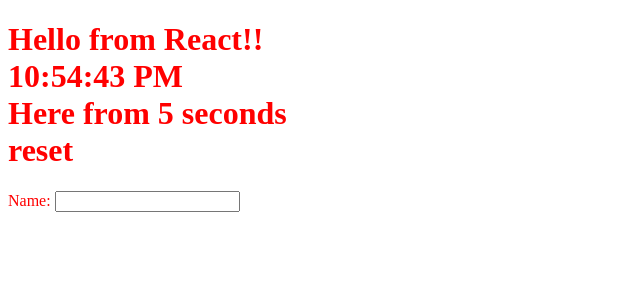
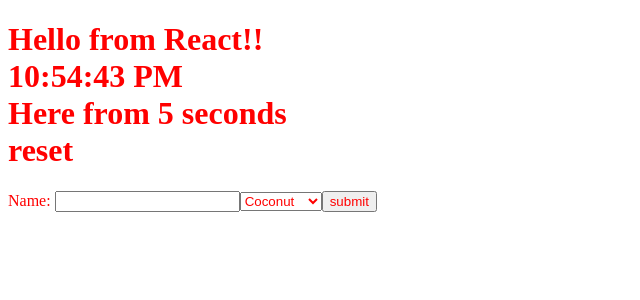
Before and after one commit to matteobarone/githints, a React app: page / in a window 1280 px wide. Shown: the top 300 px of the page, without its empty margins (0-640 px from the left). Built offline with nearby package versions, Linux system fonts and the light colour scheme.

Commit message:
playing with react

```diff
--- a/src/form/form-component.tsx
+++ b/src/form/form-component.tsx
@@ -1,17 +1,40 @@
 import * as React from "react";
 
 export interface FormComponentProps{}
-export interface FormComponentState{}
+export interface FormComponentState{
+  value: string;
+  selectValue: string;
+}
 
 export class FormComponent extends React.Component<FormComponentProps, FormComponentState> {
   constructor(props: FormComponentProps) {
     super(props);
+    this.state = {value: '', selectValue: 'coconut'};
+
+    this.onChange = this.onChange.bind(this);
+    this.onSubmit = this.onSubmit.bind(this);
   }
 
-  render() {
-    return <form>
+  private onChange(event: any): void {
+    this.setState({value: event.target.value});
+  }
+
+  private onSubmit(event: any): void {
+    event.preventDefault();
+    console.log(this.state.value);
+  }
+
+  public render() {
+    return <form onSubmit={this.onSubmit}>
       <label htmlFor="name">Name: </label>
-      <input type="text" name="name"/>
+      <input type="text" name="name" onChange={this.onChange}/>
+      <select defaultValue={this.state.selectValue}>
+        <option value="grapefruit">Grapefruit</option>
+        <option value="lime">Lime</option>
+        <option value="coconut">Coconut</option>
+        <option value="mango">Mango</option>
+      </select>
+      <input type="submit" value="submit"/>
     </form>
   }
 }
--- a/src/main/main-component.tsx
+++ b/src/main/main-component.tsx
@@ -13,7 +13,7 @@
     super(props);
   }
 
-  render() {
+  public render() {
     return <div>
       <Hello title="React!"/>
       <FormComponent/>
```
